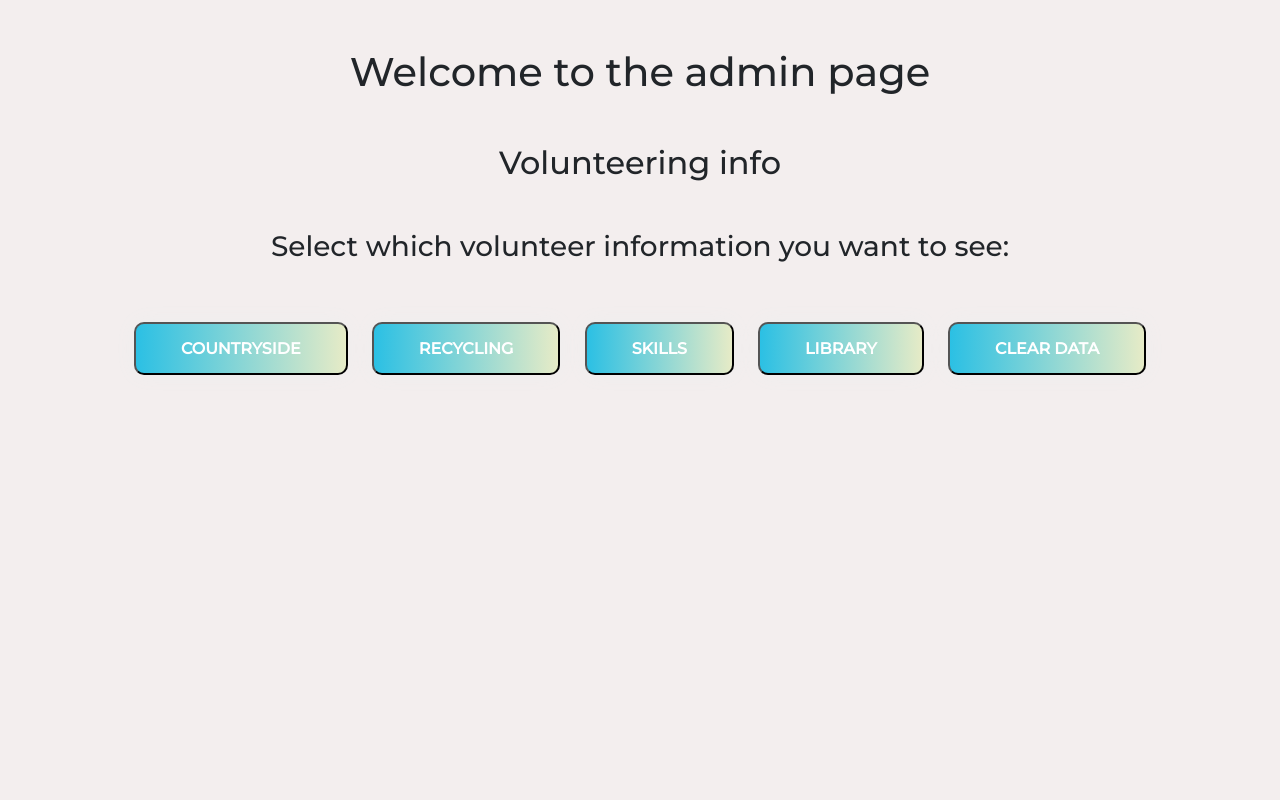
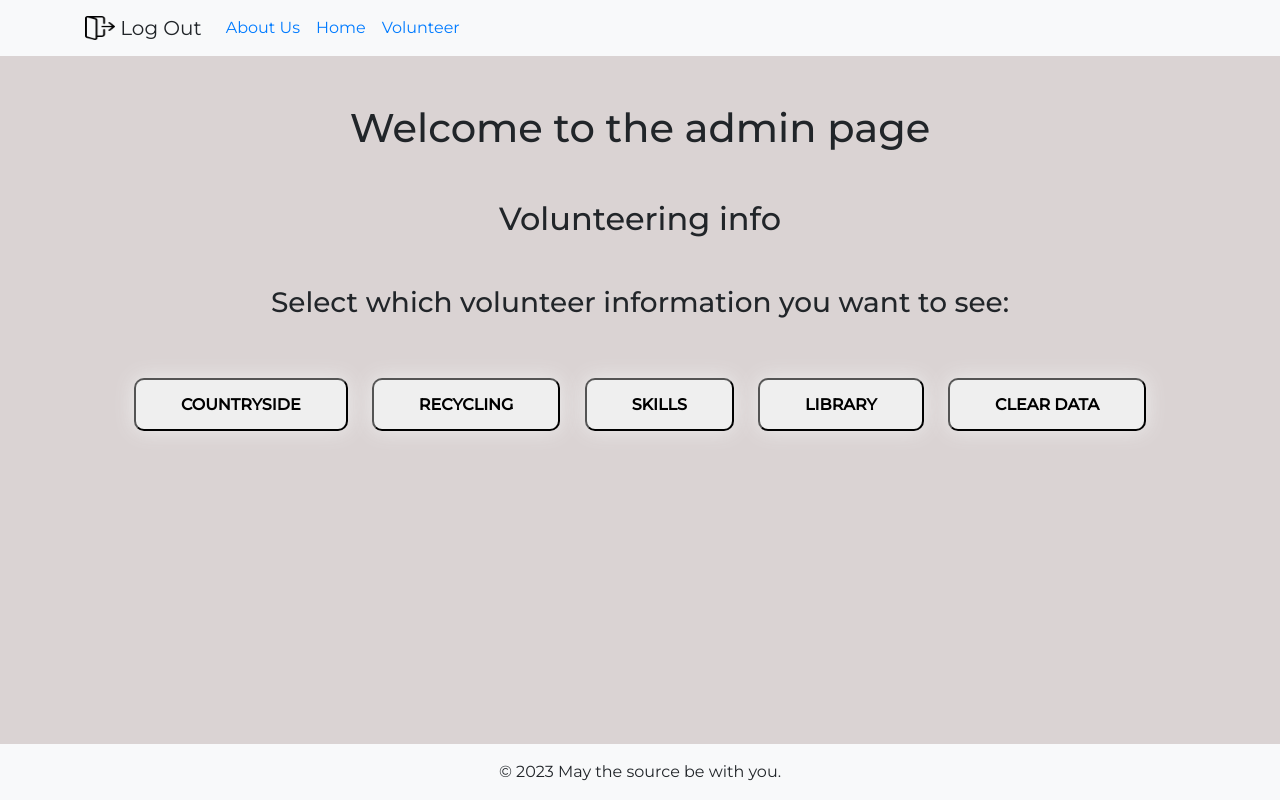
Before and after one commit to cstylianou98/may_the_source_be_with_you, a website: page client/adminPage.html in a window 1280 px wide. Drawn offline with nearby package versions, Linux system fonts and the light colour scheme.

Commit message:
More style changes on admit page

```diff
--- a/client/adminPage.html
+++ b/client/adminPage.html
@@ -14,6 +14,31 @@
     <title>Admin Page</title>
 </head>
 <body>
+
+  <nav class="navbar navbar-expand-lg bg-light mb-5">
+    <div class="container">
+      <a class="navbar-brand" id="logout">
+        <img src="./assets/logout.png" alt="Logo" width="30" height="24" class="d-inline-block align-text-top">
+        Log Out
+      </a>
+    <button class="navbar-toggler" type="button" data-bs-toggle="collapse" data-bs-target="#navbarNav" aria-controls="navbarNav" aria-expanded="false" aria-label="Toggle navigation">
+    <span class="navbar-toggler-icon"></span>
+    </button>
+    <div class="collapse navbar-collapse" id="navbarNav">
+    <ul class="navbar-nav ms-auto">
+        <li class="nav-item">
+        <a class="nav-link active" aria-current="page" href="aboutUs.html">About Us</a>
+        </li>
+        <li class="nav-item">
+          <a class="nav-link active" aria-current="page" href="homePage.html">Home</a>
+          </li>
+        <li>
+          <a class="nav-link active" aria-current="page" href="volunteer.html">Volunteer</a>
+        </li>
+    </ul>
+    </div>
+  </nav>
+
     <h1 class="text-center my-5">Welcome to the admin page</h1>
     <h2 class="text-center my-5">Volunteering info</h2>
     <h3 class="text-center mb-5">Select which volunteer information you want to see:</h3>
@@ -39,5 +64,12 @@
        <tbody id="dataContainer"></tbody>
     </table>
     <div id="messageDiv" class="text-center my-5"></div>
+
+    <footer class="py-3 mt-4 bg-light text-center fixed-bottom">
+      <div class="container">
+          © 2023 May the source be with you.
+      </div>
+      </footer>
+
 </body>
 </html>
--- a/client/assets/adminPage.css
+++ b/client/assets/adminPage.css
@@ -1,6 +1,6 @@
 body{
     font-family: 'Montserrat', sans-serif;
-    background-color: rgb(243, 238, 238);
+    background-color: rgba(183, 171, 171, 0.515);
 }
 
 #dataTable {
@@ -9,14 +9,14 @@ body{
 
 
 .btn-grad{
-background-image: linear-gradient(to right, #2BC0E4 0%, #EAECC6  51%, #2BC0E4  100%);
+background-image: background-color: rgba(255, 255, 255, 0.8);
 margin: 10px;
 padding: 15px 45px;
 text-align: center;
 text-transform: uppercase;
 transition: 0.5s;
 background-size: 200% auto;
-color: white;
+color: black;
 box-shadow: 0 0 20px #eee;
 border-radius: 10px;
 }
```
